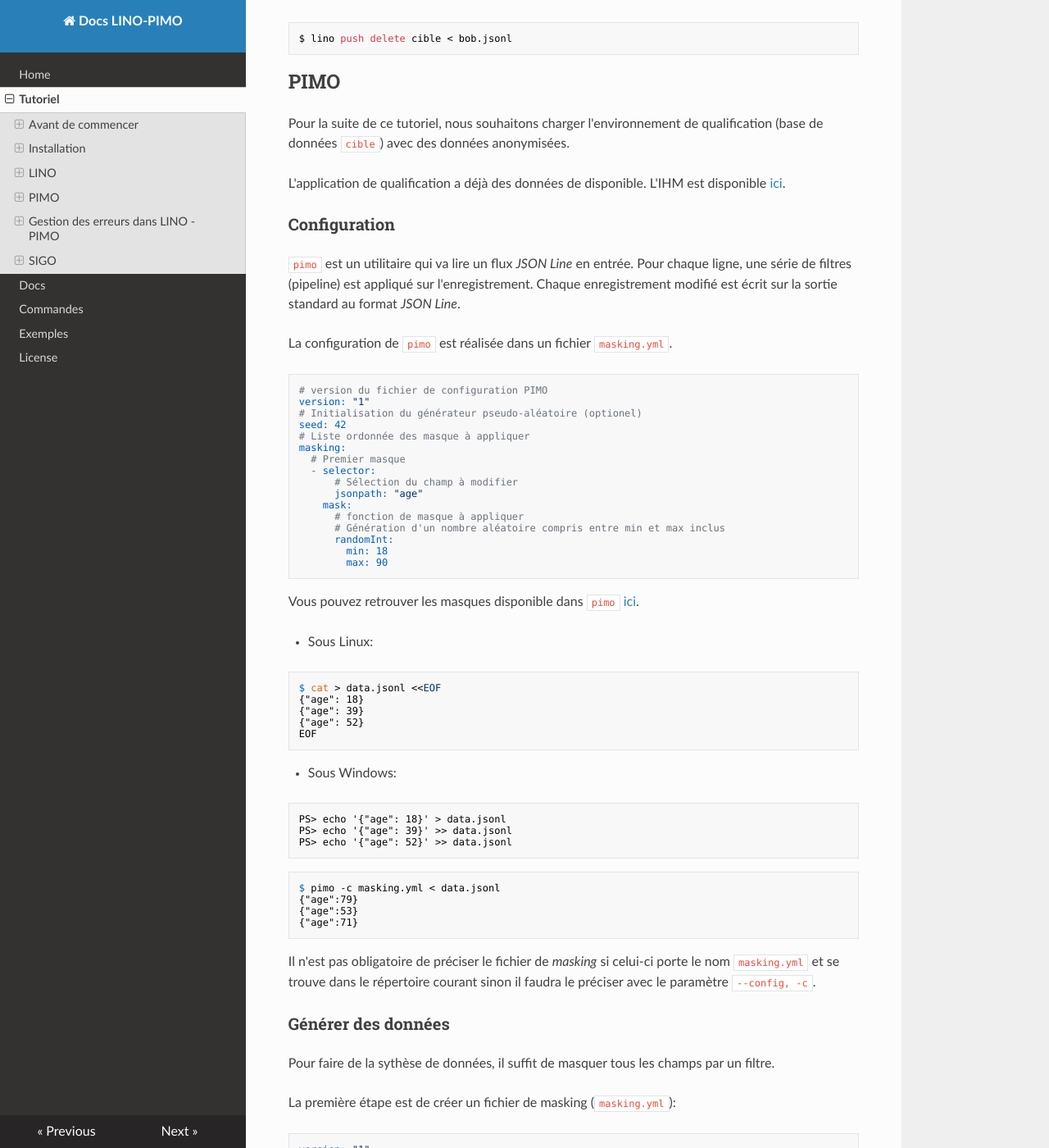
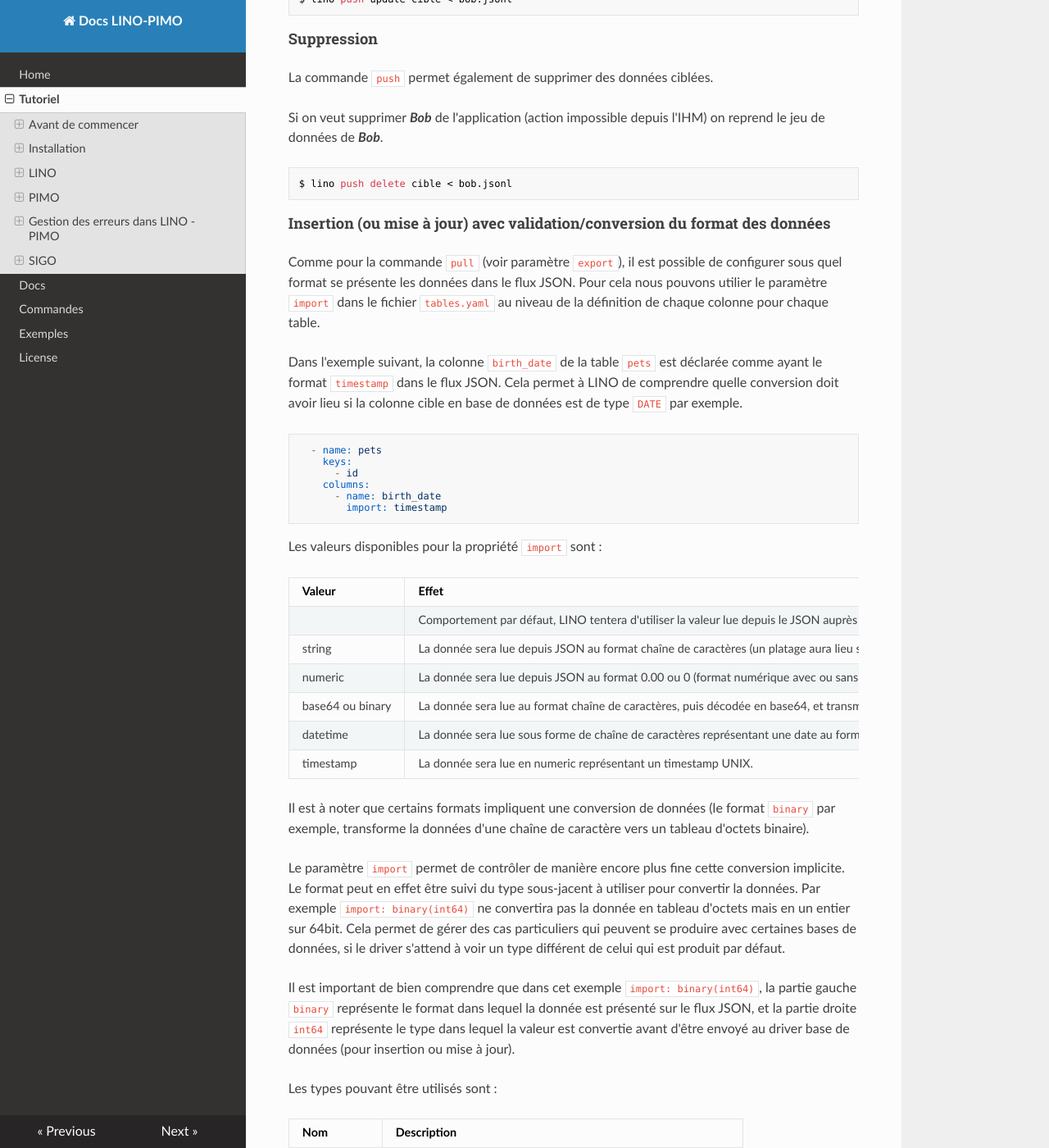
Before and after one commit to CGI-FR/lino-doc, an MkDocs documentation site: the page built from docs/tuto.md, in a window 1280 px wide and 1400 px high, scrolled down 18643 px. Shown: the whole window at 82% size. Built offline with MkDocs 1.6.1, drawn with Linux system fonts in a browser that asks for light colours; nearby versions of some CDN libraries; some of the changed text lies outside the part shown.

Commit message:
doc: ajout import

````diff
--- a/docs/tuto.md
+++ b/docs/tuto.md
@@ -821,6 +821,14 @@ Maintenant Bob est disponible dans l'application
 
 ![image](img/insertion-bob.png)
 
+#### Mise à jour (update)
+
+La commande `push` permet également de mettre à jour des enregistrements déjà présents dans la base de données cible.
+
+```
+$ lino push update cible < bob.jsonl
+```
+
 #### Suppression
 
 La commande `push` permet également de supprimer des données ciblées.
@@ -830,6 +838,62 @@ Si on veut supprimer ***Bob*** de l'application (action impossible depuis l'IHM)
 ```
 $ lino push delete cible < bob.jsonl
 ```
+
+#### Insertion (ou mise à jour) avec validation/conversion du format des données
+
+Comme pour la commande `pull` (voir paramètre `export`), il est possible de configurer sous quel format se présente les données dans le flux JSON. Pour cela nous pouvons utilier le paramètre `import` dans le fichier  `tables.yaml` au niveau de la définition de chaque colonne pour chaque table.
+
+Dans l'exemple suivant, la colonne `birth_date` de la table `pets` est déclarée comme ayant le format `timestamp` dans le flux JSON. Cela permet à LINO de comprendre quelle conversion doit avoir lieu si la colonne cible en base de données est de type `DATE` par exemple.
+
+```yaml
+  - name: pets
+    keys:
+      - id
+    columns:
+      - name: birth_date
+        import: timestamp
+```
+
+Les valeurs disponibles pour la propriété `import` sont :
+
+| Valeur | Effet |
+| -- | -- |
+| <vide> | Comportement par défaut, LINO tentera d'utiliser la valeur lue depuis le JSON auprès du driver de base de données. |
+| string | La donnée sera lue depuis JSON au format chaîne de caractères (un platage aura lieu si la valeur n'est pas au format chaîne de caractères). |
+| numeric | La donnée sera lue depuis JSON au format 0.00 ou 0 (format numérique avec ou sans partie décimale). |
+| base64 ou binary | La donnée sera lue au format chaîne de caractères, puis décodée en base64, et transmise sous format binaire à la base de données. |
+| datetime | La donnée sera lue sous forme de chaîne de caractères représentant une date au format RFC3339 (ex: 2006-01-02T15:04:05Z). |
+| timestamp | La donnée sera lue en numeric représentant un timestamp UNIX. |
+
+Il est à noter que certains formats impliquent une conversion de données (le format `binary` par exemple, transforme la données d'une chaîne de caractère vers un tableau d'octets binaire).
+
+Le paramètre `import` permet de contrôler de manière encore plus fine cette conversion implicite. Le format peut en effet être suivi du type sous-jacent à utiliser pour convertir la données. Par exemple `import: binary(int64)` ne convertira pas la donnée en tableau d'octets mais en un entier sur 64bit. Cela permet de gérer des cas particuliers qui peuvent se produire avec certaines bases de données, si le driver s'attend à voir un type différent de celui qui est produit par défaut.
+
+Il est important de bien comprendre que dans cet exemple `import: binary(int64)`, la partie gauche `binary` représente le format dans lequel la donnée est présenté sur le flux JSON, et la partie droite `int64` représente le type dans lequel la valeur est convertie avant d'être envoyé au driver base de données (pour insertion ou mise à jour).
+
+Les types pouvant être utilisés sont :
+
+| Nom | Description |
+| -- | -- |
+| int | Entier signé sur 32 ou 64 bits selon l'architecture processeur |
+| int64 | Entier signé sur 64 bits |
+| int32 | Entier signé sur 32 bits |
+| int16 | Entier signé sur 16 bits |
+| int8 | Entier signé sur 8 bits |
+| uint | Entier non signé sur 32 ou 64 bits selon l'architecture processeur |
+| uint64 | Entier non signé sur 64 bits |
+| uint32 | Entier non signé sur 32 bits |
+| uint16 | Entier non signé sur 16 bits |
+| uint8 | Entier non signé sur 8 bits |
+| float64 | Décimal flottant sur 64 bits |
+| float32 | Décimal flottant sur 32 bits |
+| bool | Booléen |
+| byte | Alias pour uint8 |
+| rune | Alias pour uint32 |
+| string | Chaîne de caractères |
+| []byte | Tableau d'octets (valeur binaire) |
+| time.Time | Date / heure |
+| json.Number | Alias pour string |
 
 ## PIMO
 
````
